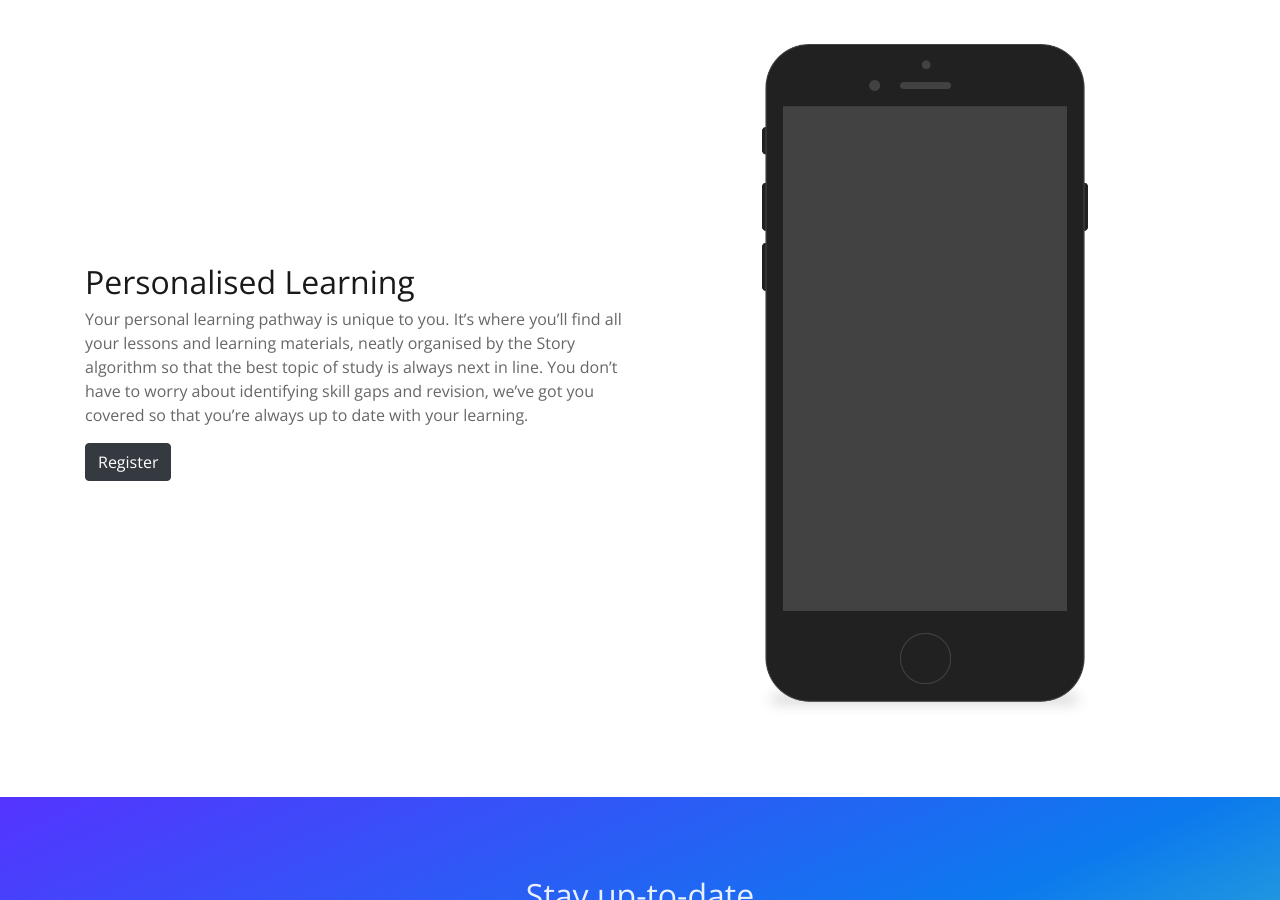
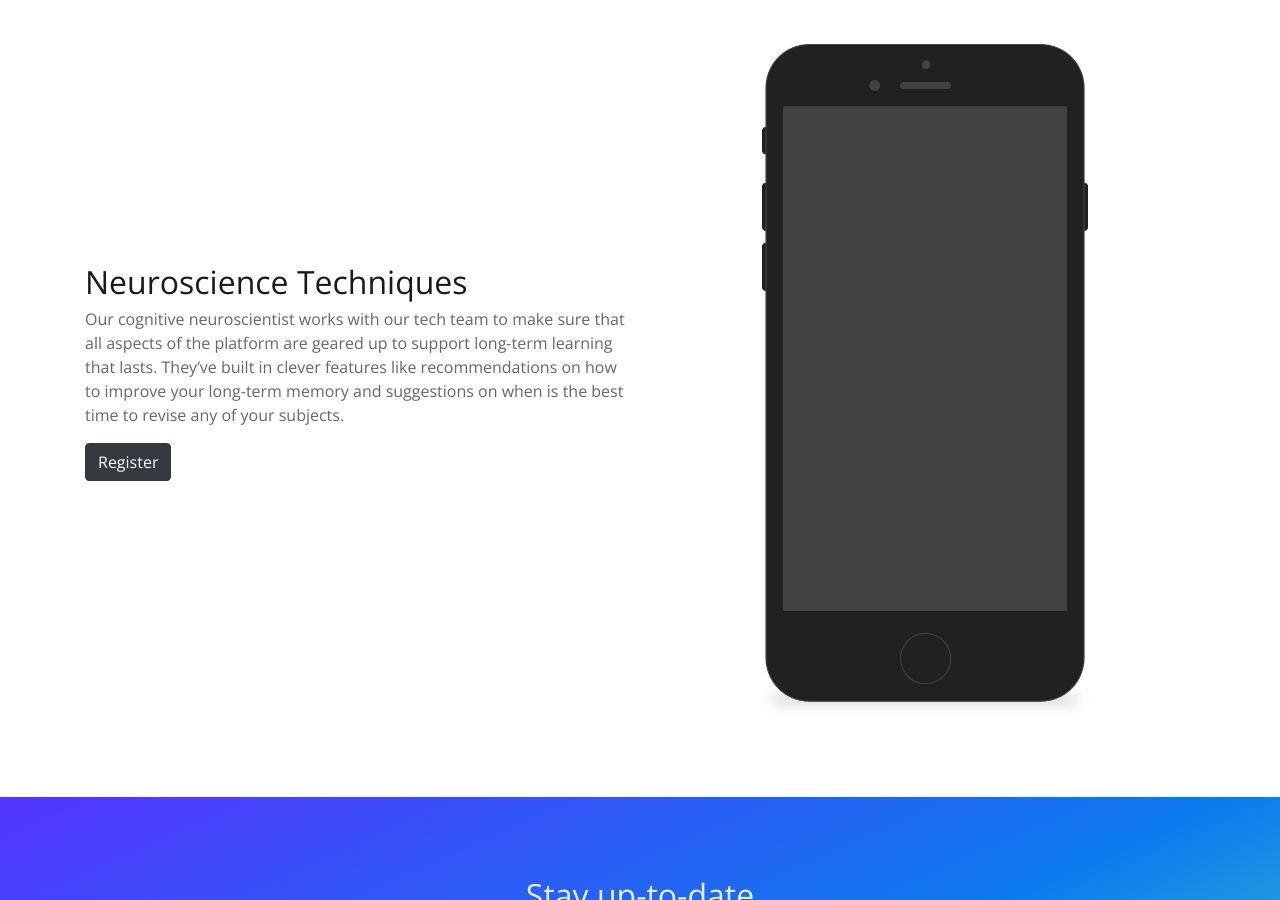
Before and after one commit to story-ai/story-ai.github.io, a Jekyll site: the page built from index.md, in a window 1280 px wide and 900 px high, scrolled down 2736 px. Built offline with Jekyll 4.4.1, drawn with Linux system fonts in a browser that asks for light colours.

Commit message:
Updated 'index.md' via CloudCannon

```diff
--- a/index.md
+++ b/index.md
@@ -93,16 +93,15 @@
   - type: section
     content:
       id: third
-      header: Personalised Learning
+      header: Neuroscience Techniques
       filled: false
       text:
         - >-
-          Your personal learning pathway is unique to you. It’s where you’ll
-          find all your lessons and learning materials, neatly organised by the
-          Story algorithm so that the best topic of study is always next in
-          line. You don’t have to worry about identifying skill gaps and
-          revision, we’ve got you covered so that you’re always up to date with
-          your learning.
+          Our cognitive neuroscientist works with our tech team to make sure
+          that all aspects of the platform are geared up to support long-term
+          learning that lasts. They’ve built in clever features like
+          recommendations on how to improve your long-term memory and
+          suggestions on when is the best time to revise any of your subjects.
       image:
         alignment: right
         url: /img/device-portrait-dark.png
```
